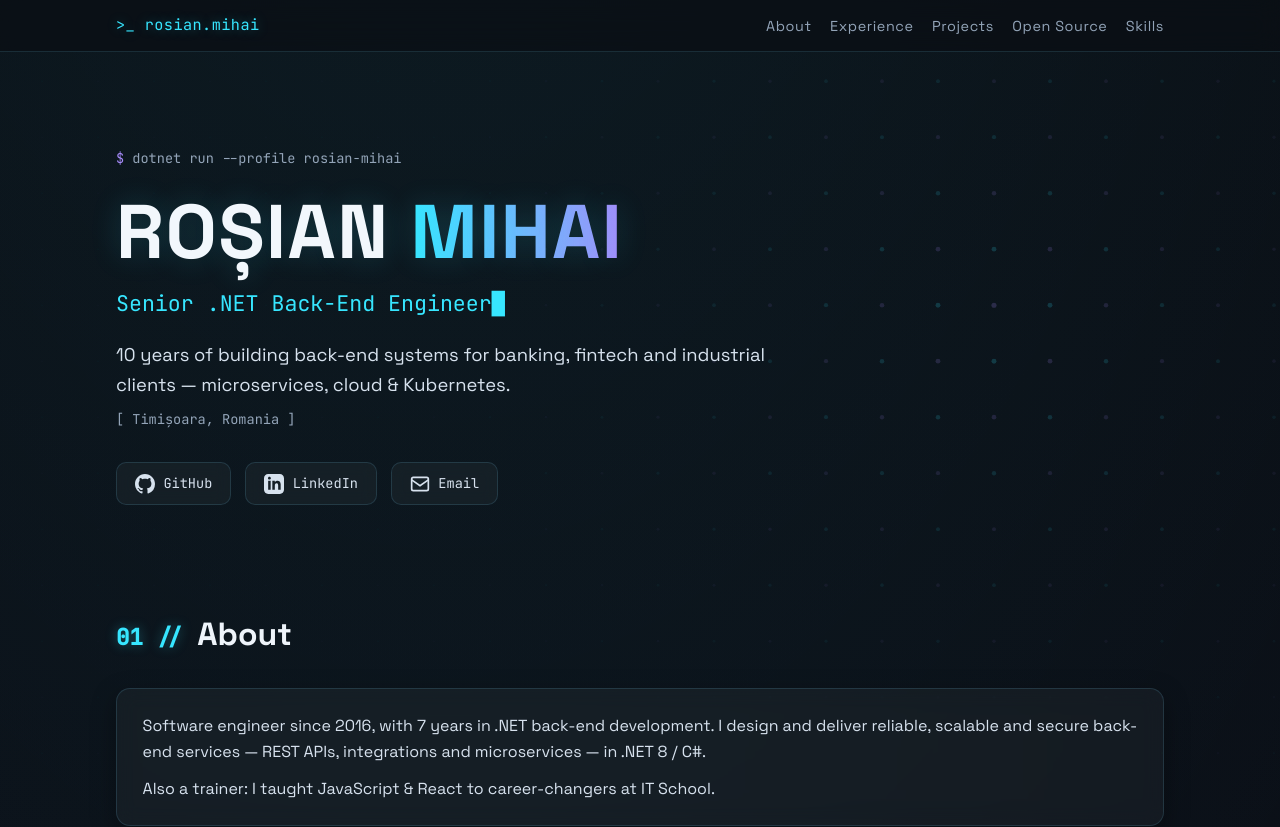
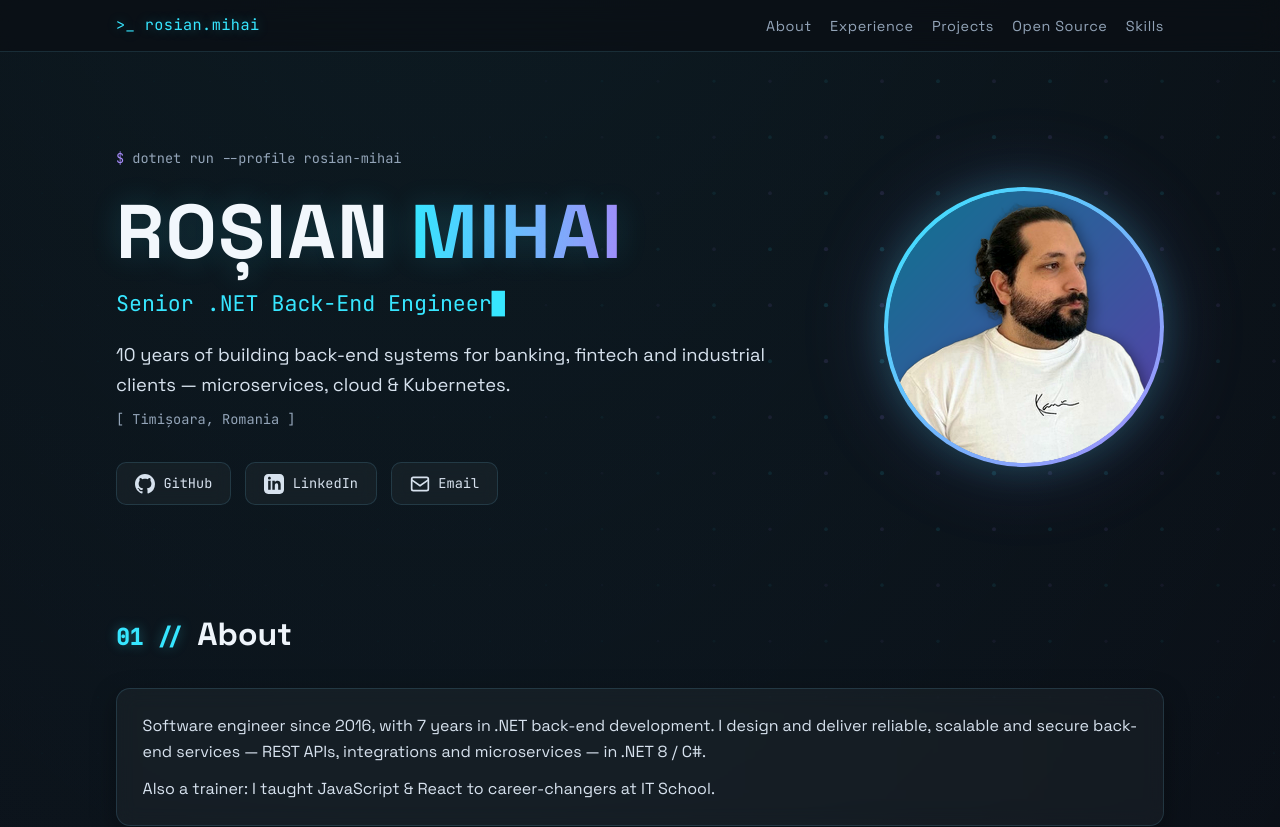
Before and after one commit to rosian22/rosian22.github.io, a plain HTML site: page index.html in a window 1280 px wide. Shown: the top 827 px of the page. Drawn offline with Linux system fonts and the light colour scheme.

Commit message:
Add portrait to hero

```diff
--- a/index.html
+++ b/index.html
@@ -33,6 +33,8 @@
   <main id="main">
     <!-- ============ HERO ============ -->
     <section class="hero" id="top" aria-label="Introduction">
+      <div class="hero-grid">
+      <div class="hero-text">
       <p class="hero-boot mono" aria-hidden="true"><span class="prompt">$</span> dotnet run --profile rosian-mihai</p>
       <h1 class="hero-name">RO&#536;IAN <span class="accent">MIHAI</span></h1>
       <p class="hero-role mono"><span id="typed">Senior .NET Back-End Engineer</span><span class="cursor" aria-hidden="true">&#9608;</span></p>
@@ -52,6 +54,11 @@
           <svg viewBox="0 0 24 24" width="20" height="20" fill="none" stroke="currentColor" stroke-width="2" aria-hidden="true"><rect x="2" y="4" width="20" height="16" rx="2"/><path d="m2 7 10 7 10-7"/></svg>
           <span class="icon-btn-label">Email</span>
         </a>
+      </div>
+      </div>
+      <div class="hero-photo">
+        <img src="avatar.png" alt="Portrait of Roșian Mihai" width="512" height="512">
+      </div>
       </div>
     </section>
 
--- a/style.css
+++ b/style.css
@@ -132,6 +132,33 @@ a:focus-visible { outline: 2px solid var(--cyan); outline-offset: 3px; border-ra
   margin: 0 auto;
   padding: clamp(4rem, 12vh, 8rem) 1.25rem 3rem;
   text-align: left;
+}
+
+.hero-grid {
+  display: flex;
+  align-items: center;
+  justify-content: space-between;
+  gap: 3rem;
+}
+
+.hero-text { flex: 1; min-width: 0; }
+
+.hero-photo { flex-shrink: 0; }
+
+.hero-photo img {
+  display: block;
+  width: clamp(180px, 22vw, 280px);
+  height: auto;
+  border-radius: 50%;
+  padding: 4px;
+  background: linear-gradient(135deg, var(--cyan), var(--violet));
+  box-shadow: 0 0 40px rgba(55, 230, 255, 0.22), 0 0 90px rgba(167, 139, 250, 0.16);
+}
+
+@media (max-width: 48rem) {
+  .hero-grid { flex-direction: column-reverse; align-items: stretch; gap: 2rem; }
+  .hero-photo { align-self: center; }
+  .hero-photo img { width: 160px; }
 }
 
 .hero-boot {
```
Also changed, not shown: avatar.png (added).
